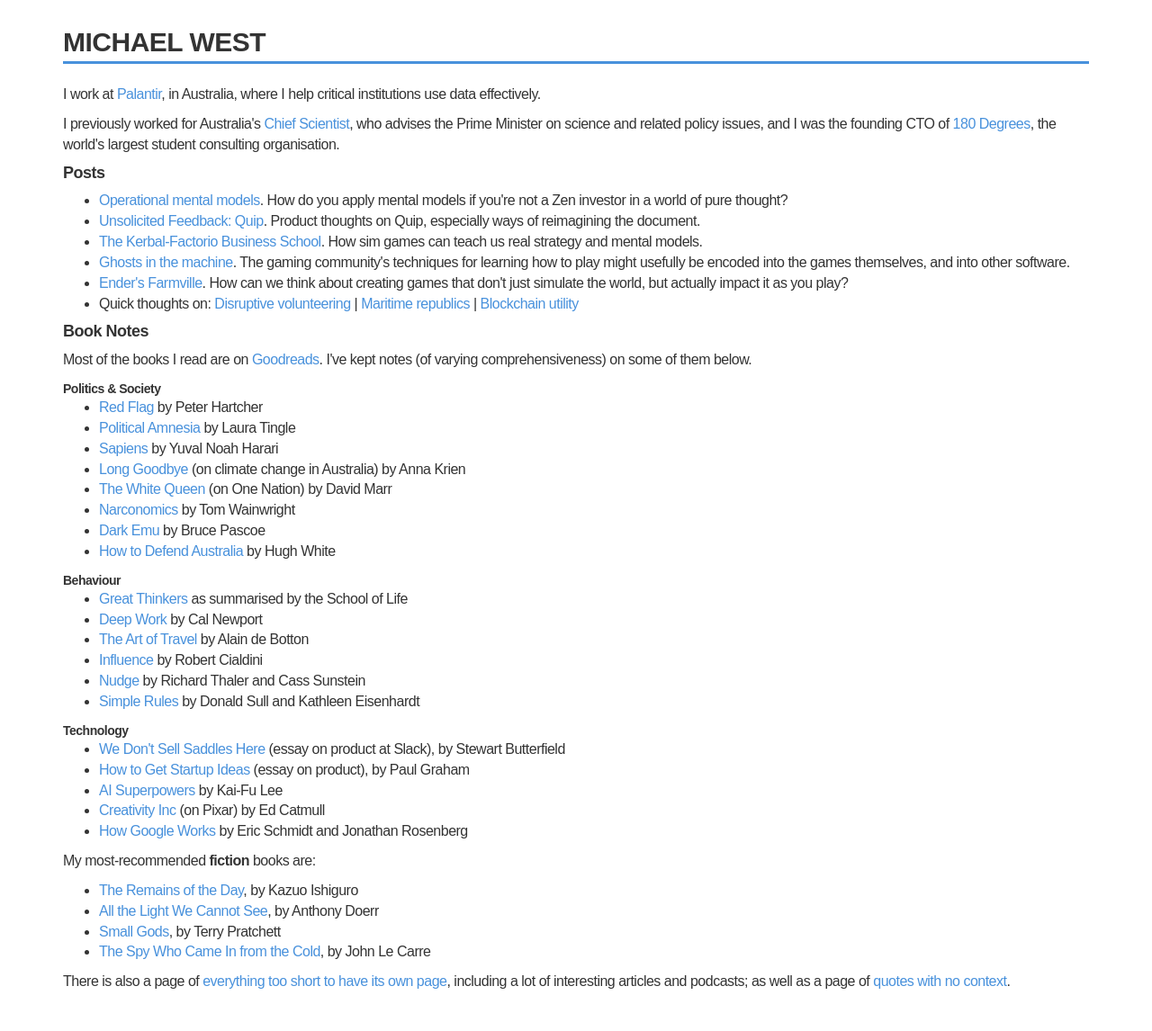
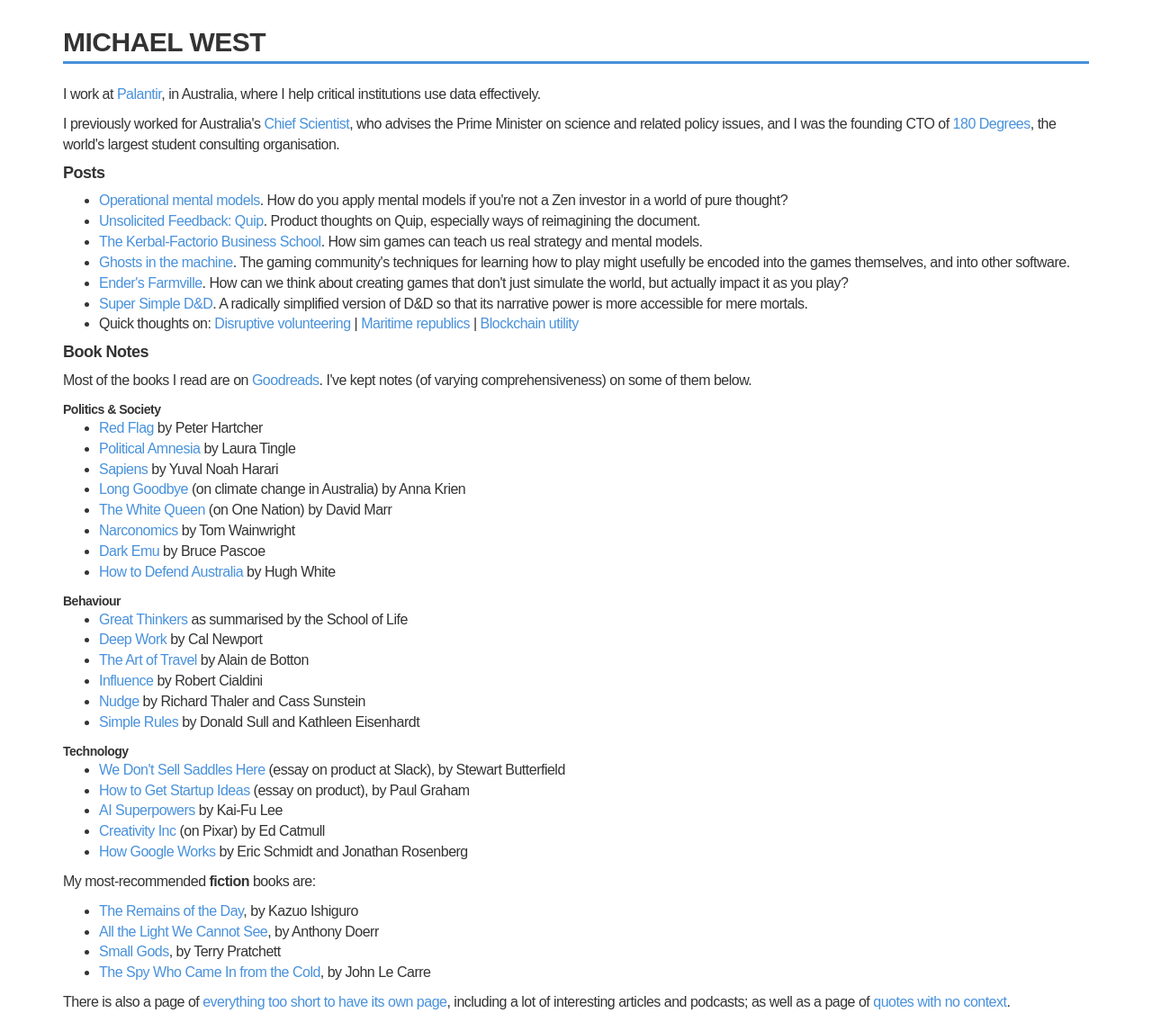
Before and after one commit to michaelwest/michaelwest.github.io, a Jekyll site: the page index.html, which Jekyll copies as it is, in a window 1280 px wide. Shown: the whole page at 90% size. Built offline with Jekyll 4.4.1, drawn with Linux system fonts in a browser that asks for light colours; nearby versions of some CDN libraries; some web fonts are replaced; before the commit the page ends 1123 px from its top, so only the background shows below that.

Commit message:
Update Simple D&D

```diff
--- a/index.html
+++ b/index.html
@@ -50,6 +50,7 @@
 			<li><a href="posts/business">The Kerbal-Factorio Business School</a>. How sim games can teach us real strategy and mental models.</li>
 			<li><a href="posts/ghosts">Ghosts in the machine</a>. The gaming community's techniques for learning how to play might usefully be encoded into the games themselves, and into other software.</li>
 			<li><a href="posts/ender">Ender's Farmville</a>. How can we think about creating games that don't just simulate the world, but actually impact it as you play?</li>
+			<li><a href="posts/simplednd">Super Simple D&D</a>. A radically simplified version of D&D so that its narrative power is more accessible for mere mortals.</li>
 			<li>Quick thoughts on:
 				<a href="posts/volunteering">Disruptive volunteering</a> |
 				<a href="posts/maritime">Maritime republics</a> |
```
Also changed, not shown: posts/simplednd.md (+2 -0 lines).
